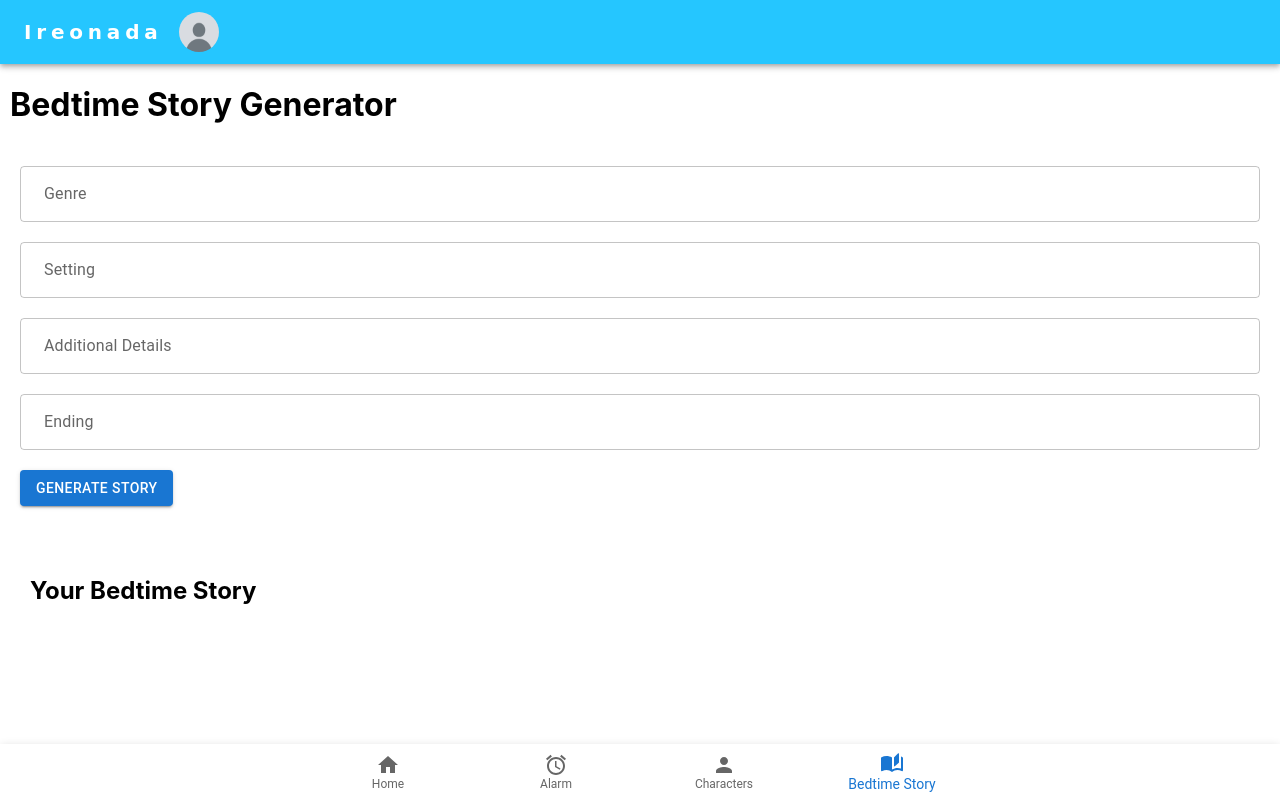
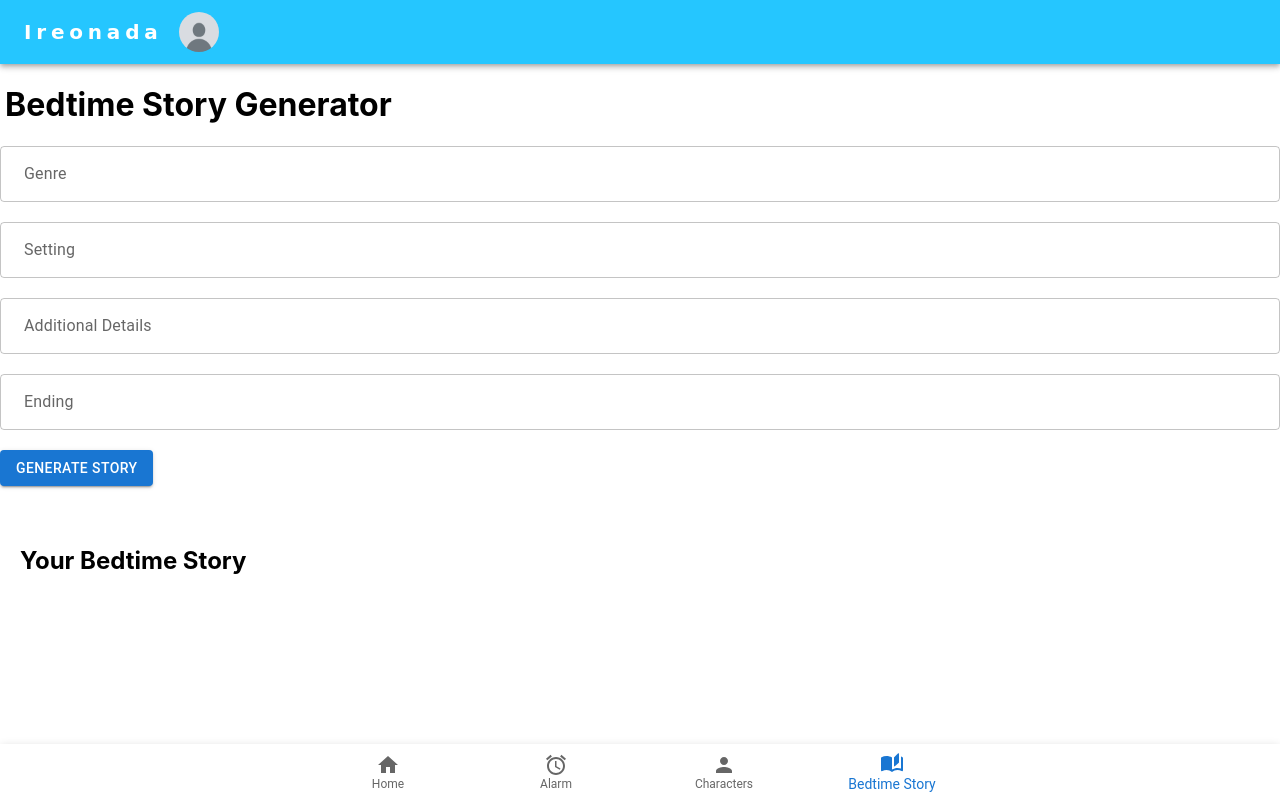
Before and after one commit to avlukas04/ireonada2, a React (Create React App) app in the folder sleep-app/: page /bedtime in a window 1280 px wide. Built offline with nearby package versions, Linux system fonts and the light colour scheme.

Commit message:
some bedtime story styling

```diff
--- a/sleep-app/src/pages/bedtime/Bedtime1.css
+++ b/sleep-app/src/pages/bedtime/Bedtime1.css
@@ -30,5 +30,5 @@
   }
 
   h1 {
-    margin-left: 10px;
+    margin-left: 5px;
   }
--- a/sleep-app/src/pages/bedtime/Bedtime1.js
+++ b/sleep-app/src/pages/bedtime/Bedtime1.js
@@ -141,9 +141,9 @@ function Bedtime1() {
   return (
     <div className="App">
       <TopBar />
+      <Box sx={{ paddingBottom: '40px' }}> {}
         <h1>Bedtime Story Generator</h1>
         {!storyGenerated ? (
-        <Box sx={{ padding: '20px' }}>
           <Box sx={{ marginBottom: '20px' }}>
             <TextField
               label="Genre"
@@ -152,52 +152,69 @@ function Bedtime1() {
               value={genre}
               onChange={(e) => setGenre(e.target.value)}
             />
-          </Box>
-          <Box sx={{ marginBottom: '20px' }}>
             <TextField
               label="Setting"
               variant="outlined"
               fullWidth
               value={setting}
               onChange={(e) => setSetting(e.target.value)}
+              sx={{ marginTop: '20px' }}
             />
-          </Box>
-          <Box sx={{ marginBottom: '20px' }}>
             <TextField
               label="Additional Details"
               variant="outlined"
               fullWidth
               value={addDetails}
               onChange={(e) => setAddDetails(e.target.value)}
+              sx={{ marginTop: '20px' }}
             />
-          </Box>
-          <Box sx={{ marginBottom: '20px' }}>
             <TextField
               label="Ending"
               variant="outlined"
               fullWidth
               value={ending}
               onChange={(e) => setEnding(e.target.value)}
+              sx={{ marginTop: '20px' }}
             />
-          </Box>
-          <Button variant="contained" onClick={generateStory} disabled={isLoading}>
+            <Button
+              variant="contained"
+              onClick={generateStory}
+              disabled={isLoading}
+              sx={{ marginTop: '20px' }}
+            >
               Generate Story
             </Button>
           </Box>
         ) : (
-        <Box sx={{ padding: '20px' }}>
-          <Button variant="contained" onClick={resetStory} sx={{ marginRight: '10px' }}>
+          <Box sx={{}}>
+            <Button
+              variant="contained"
+              onClick={resetStory}
+              sx={{ marginBottom: '10px', marginLeft: '5px' }}
+            >
               Generate New Story
             </Button>
-          <Button variant="contained" onClick={() => speak(story)} disabled={isReading} sx={{ marginRight: '10px' }}>
+            <Box sx={{ display: 'flex', gap: '10px', padding: '10px 0', marginLeft: '5px' }}>
+              <Button
+                variant="contained"
+                onClick={() => speak(story)}
+                disabled={isReading}
+                sx={{ padding: '8px 16px' }}
+              >
                 Read Story
               </Button>
-          <Button variant="contained" onClick={stopReading} disabled={!isReading}>
+              <Button
+                variant="contained"
+                onClick={stopReading}
+                disabled={!isReading}
+                sx={{ padding: '8px 16px' }}
+              >
                 Stop Reading
               </Button>
             </Box>
+          </Box>
         )}
-      <Box sx={{ padding: '20px' }}>
+        <Box sx={{ padding: '10px' }}>
           <h2>Your Bedtime Story</h2>
           {isLoading ? (
             <p>Generating...</p>
@@ -209,6 +226,7 @@ function Bedtime1() {
             />
           )}
         </Box>
+      </Box>
       <BottomIcons />
     </div>
   );
```
Lines whose indentation alone changed are shown as unchanged.
